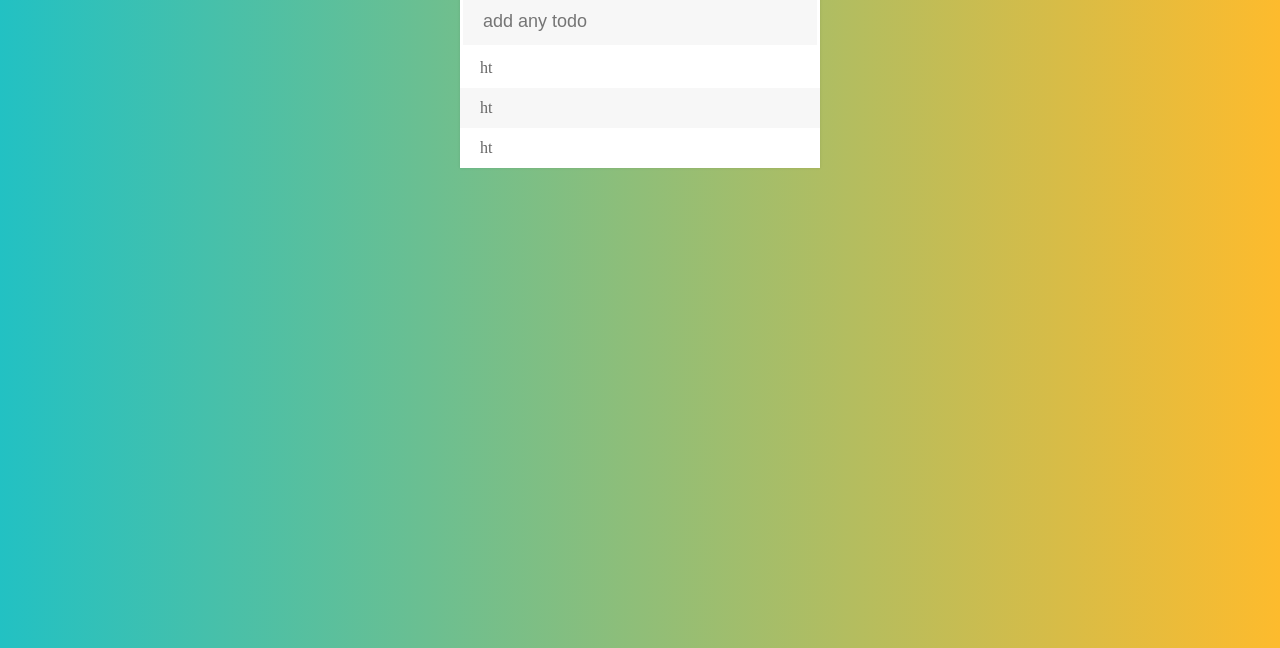
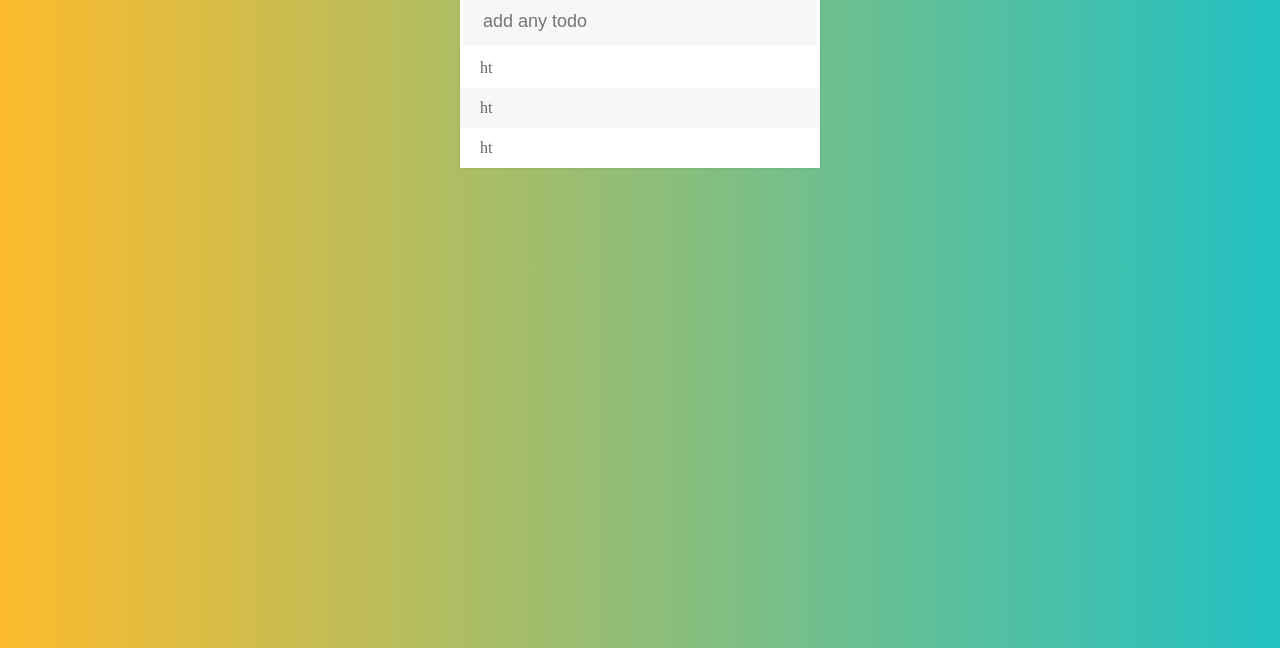
Before and after one commit to mansi1426/todolist, a plain HTML site: page index.html in a window 1280 px wide. Shown: the part 152-800 px from the top of the page. Drawn offline with Linux system fonts and the light colour scheme.

Commit message:
Update todo.css

```diff
--- a/assets/css/todo.css
+++ b/assets/css/todo.css
@@ -1,7 +1,7 @@
 body{
 	background: #22c1c3;  /* fallback for old browsers */
 background: -webkit-linear-gradient(to right, #fdbb2d, #22c1c3);  /* Chrome 10-25, Safari 5.1-6 */
-background: linear-gradient(to left, #fdbb2d, #22c1c3); /* W3C, IE 10+/ Edge, Firefox 16+, Chrome 26+, Opera 12+, Safari 7+ */
+background: linear-gradient(to right, #fdbb2d, #22c1c3); /* W3C, IE 10+/ Edge, Firefox 16+, Chrome 26+, Opera 12+, Safari 7+ */
 
 }
 #container{
```
